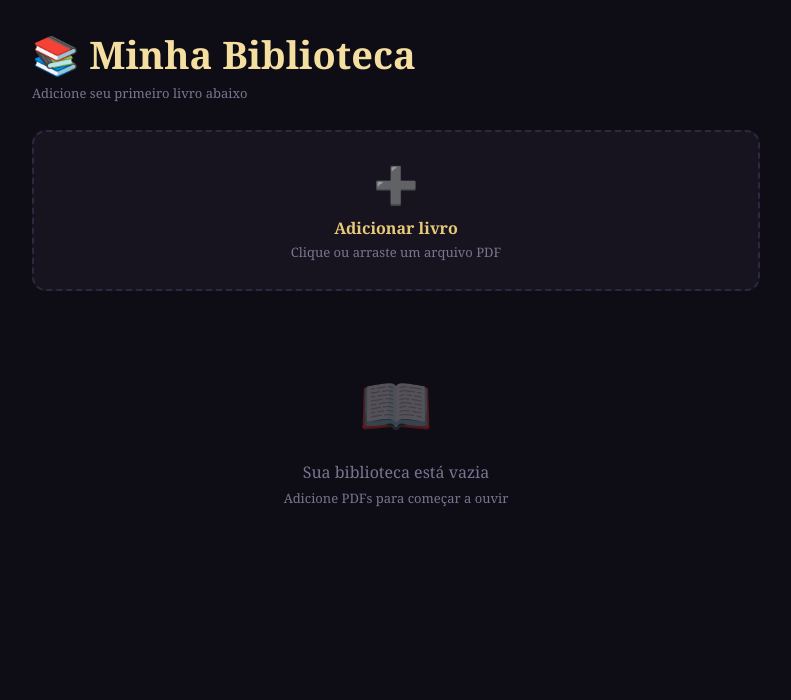
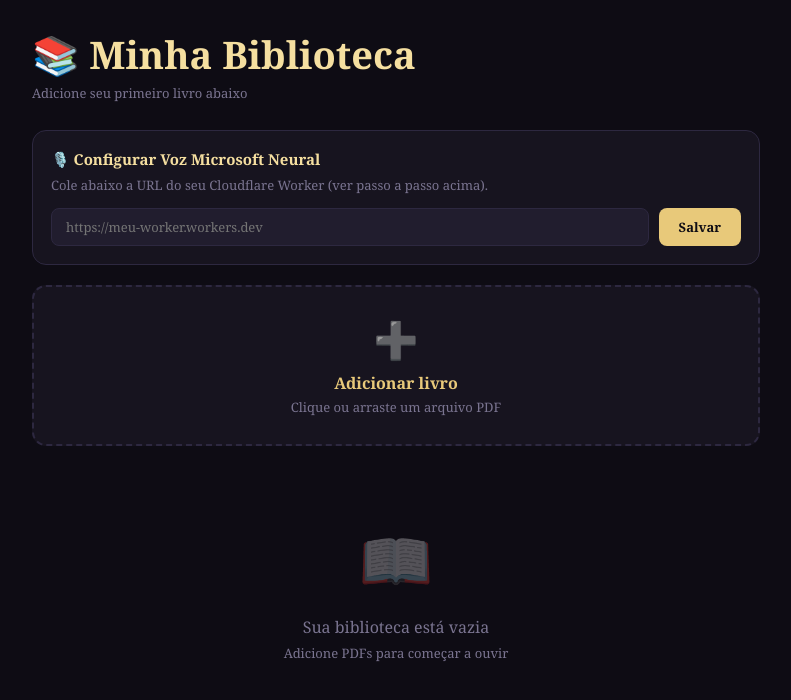
Before and after one commit to madsembora-coder/meu-leitor-pdf, a React (Create React App) app: page / in a window 1280 px wide. Shown: the top 700 px of the page, without its empty margins (244-1035 px from the left). Built offline with nearby package versions, Linux system fonts and the light colour scheme.

Commit message:
Update TTS integration to use Cloudflare Worker

```diff
--- a/src/App.js
+++ b/src/App.js
@@ -57,17 +57,23 @@ function toParagraphs(text) {
   return text.split(/\n{2,}/).map(p => p.replace(/\s+/g, " ").trim()).filter(p => p.length > 30);
 }
 
-// ── Edge TTS via /api/tts ─────────────────────────────────────────────────
+// ── Edge TTS via Cloudflare Worker ───────────────────────────────────────
 const audioCache = {};
+const WORKER_KEY = "tts_worker_url";
+const getWorkerUrl = () => (localStorage.getItem(WORKER_KEY) || "").replace(/\/$/, "");
+const saveWorkerUrl = url => localStorage.setItem(WORKER_KEY, url.trim());
 
 async function fetchTTS(text, voice) {
+  const workerUrl = getWorkerUrl();
+  if (!workerUrl) throw new Error("Configure a URL do Cloudflare Worker primeiro!");
+
   const key = `${voice}::${text.slice(0, 60)}`;
   if (audioCache[key]) return audioCache[key];
 
-  const res = await fetch("/api/tts", {
+  const res = await fetch(workerUrl + "/v1/audio/speech", {
     method: "POST",
     headers: { "Content-Type": "application/json" },
-    body: JSON.stringify({ text: text.slice(0, 3000), voice }),
+    body: JSON.stringify({ input: text.slice(0, 2800), voice, model: "tts-1" }),
   });
   if (!res.ok) {
     const err = await res.json().catch(() => ({}));
@@ -177,6 +183,9 @@ export default function App() {
   const [speed, setSpeed] = useState(1);
   const [voice, setVoice] = useState(getSavedVoice);
   const [statusMsg, setStatusMsg] = useState("");
+  const [workerUrl, setWorkerUrl] = useState(() => localStorage.getItem("tts_worker_url") || "");
+  const [workerInput, setWorkerInput] = useState("");
+  const [workerSet, setWorkerSet] = useState(() => !!localStorage.getItem("tts_worker_url"));
 
   const audioRef = useRef(null);
   const parasRef = useRef([]);
@@ -320,6 +329,34 @@ export default function App() {
 
           {errMsg && <div style={{ background: "#f8714922", border: "1px solid #f8714966", borderRadius: 10, padding: "12px 16px", color: C.red, fontSize: 14, marginBottom: 16 }}>⚠️ {errMsg}</div>}
 
+          {/* Worker setup */}
+          {!workerSet ? (
+            <div style={{ background: C.s1, border: `1px solid ${C.border}`, borderRadius: 14, padding: 18, marginBottom: 20 }}>
+              <div style={{ fontWeight: 700, marginBottom: 6, color: C.acc2, fontSize: 15 }}>🎙️ Configurar Voz Microsoft Neural</div>
+              <div style={{ color: C.muted, fontSize: 13, marginBottom: 12, lineHeight: 1.6 }}>
+                Cole abaixo a URL do seu Cloudflare Worker (ver passo a passo acima).
+              </div>
+              <div style={{ display: "flex", gap: 10, flexWrap: "wrap" }}>
+                <input type="text" placeholder="https://meu-worker.workers.dev"
+                  value={workerInput} onChange={e => setWorkerInput(e.target.value)}
+                  onKeyDown={e => { if (e.key === "Enter" && workerInput.trim()) { const u = workerInput.trim(); saveWorkerUrl(u); setWorkerUrl(u); setWorkerSet(true); }}}
+                  style={{ background: C.s2, border: `1px solid ${C.border}`, color: C.text, padding: "9px 14px", borderRadius: 8, fontSize: 13, fontFamily: "inherit", flex: 1, outline: "none" }} />
+                <button style={{ background: C.acc, color: C.bg, border: "none", borderRadius: 8, padding: "10px 20px", fontSize: 13, fontWeight: 700, cursor: "pointer", fontFamily: "inherit" }}
+                  onClick={() => { if (!workerInput.trim()) return; const u = workerInput.trim(); saveWorkerUrl(u); setWorkerUrl(u); setWorkerSet(true); }}>Salvar</button>
+              </div>
+            </div>
+          ) : (
+            <div style={{ background: C.s1, border: `1px solid ${C.border}`, borderRadius: 14, padding: "12px 16px", marginBottom: 20, display: "flex", alignItems: "center", gap: 10, flexWrap: "wrap" }}>
+              <span style={{ fontSize: 13, color: C.green }}>✓ Voz Microsoft Neural ativa</span>
+              <select style={{ background: C.s2, border: `1px solid ${C.border}`, color: C.text, padding: "6px 10px", borderRadius: 8, fontSize: 12, fontFamily: "inherit", flex: 1, maxWidth: 260 }}
+                value={voice} onChange={e => { setVoice(e.target.value); saveVoice(e.target.value); }}>
+                {VOICES.map(v => <option key={v.id} value={v.id}>{v.label}</option>)}
+              </select>
+              <button style={{ background: "none", border: `1px solid ${C.border}`, color: C.muted, padding: "5px 12px", borderRadius: 8, fontSize: 12, cursor: "pointer", fontFamily: "inherit" }}
+                onClick={() => { localStorage.removeItem("tts_worker_url"); setWorkerSet(false); setWorkerInput(""); setWorkerUrl(""); }}>Trocar URL</button>
+            </div>
+          )}
+
           <label style={{ display: "block", border: `2px dashed ${C.border}`, borderRadius: 14, padding: "28px 20px", textAlign: "center", cursor: "pointer", background: C.s1, marginBottom: 32, position: "relative" }}>
             <div style={{ fontSize: 36, marginBottom: 8 }}>➕</div>
             <div style={{ fontWeight: 700, fontSize: 16, color: C.acc, marginBottom: 4 }}>Adicionar livro</div>
```
